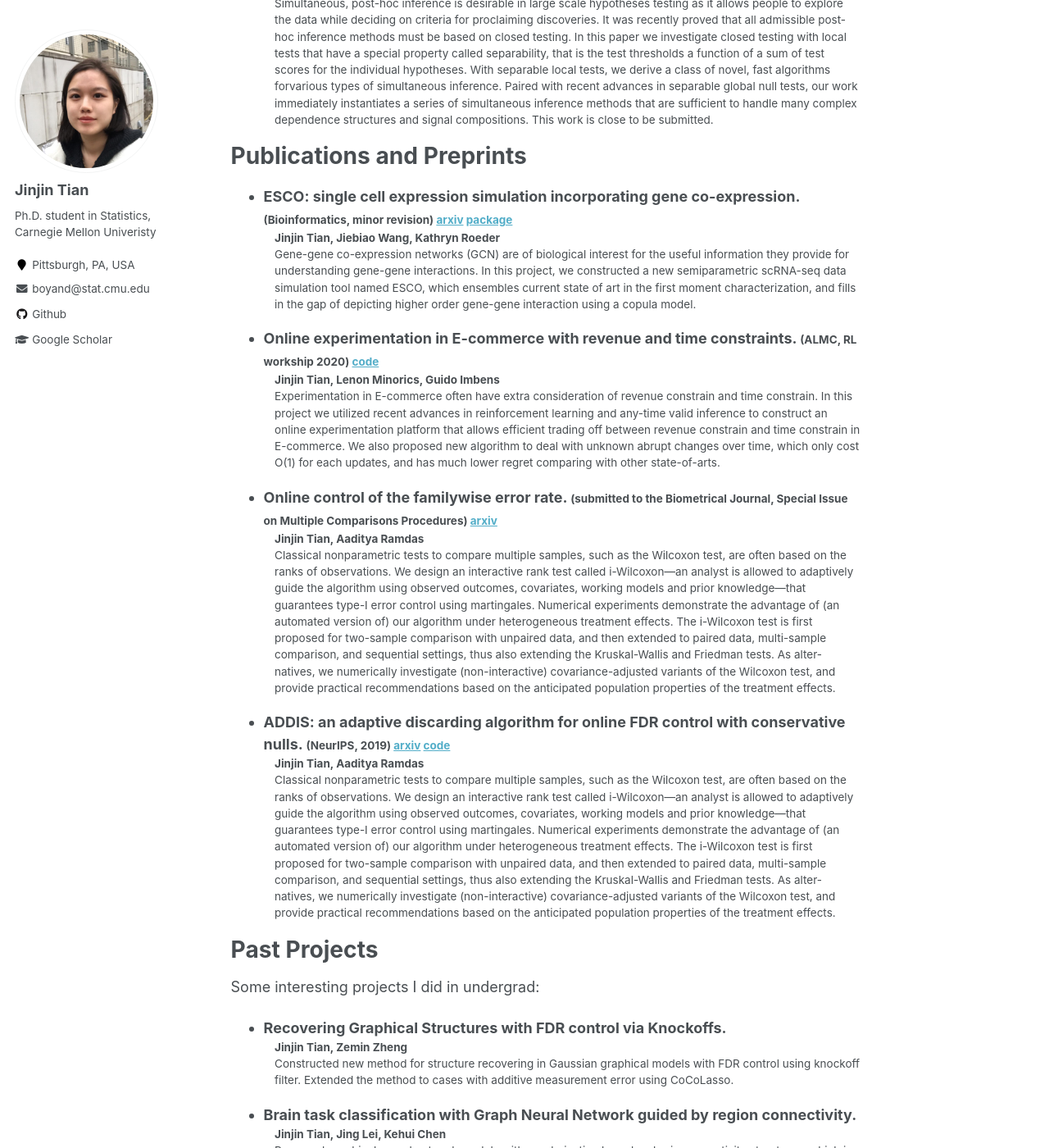
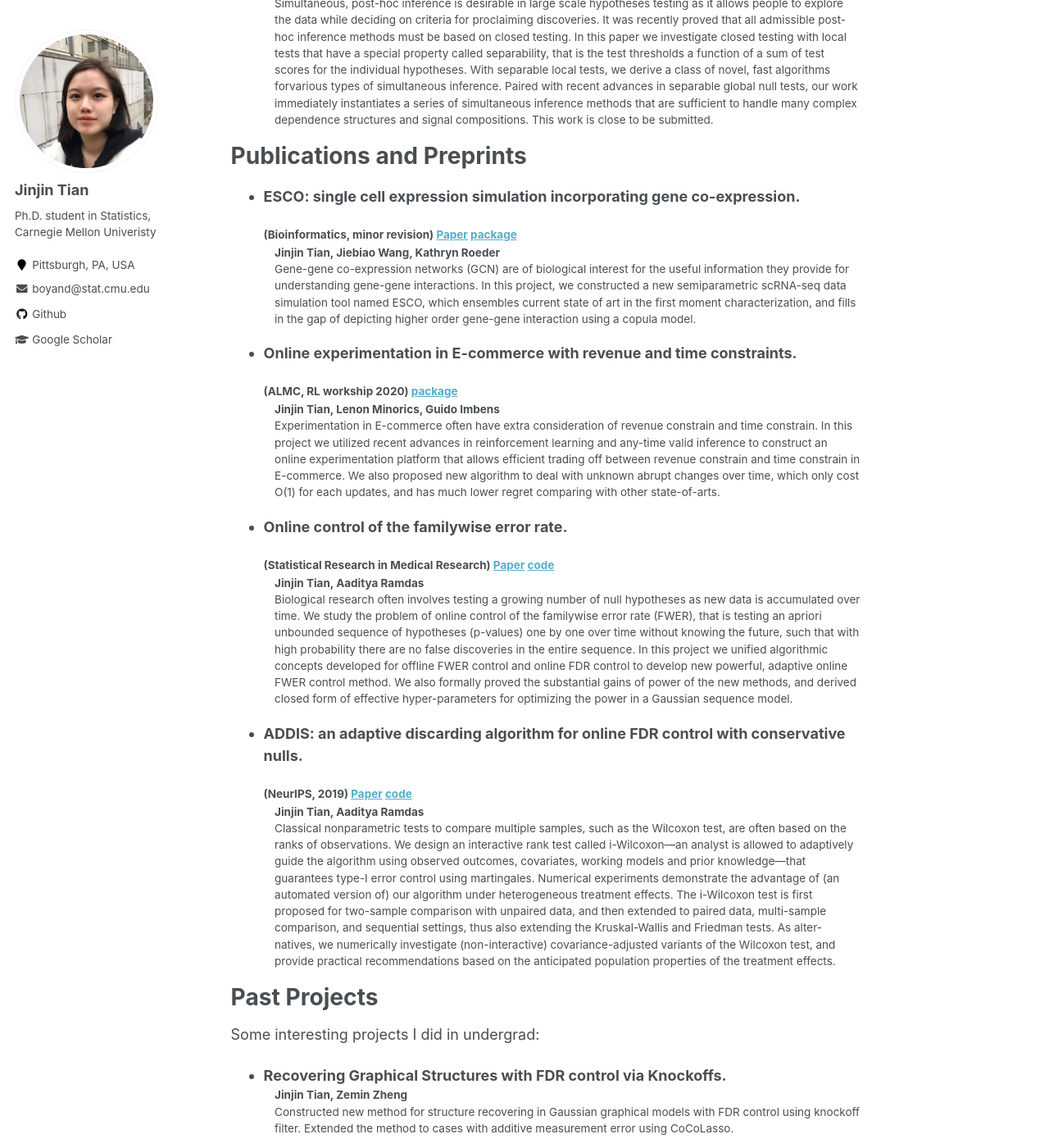
Before and after one commit to JINJINT/jinjint.github.io, a Jekyll site: the page built from _pages/about.md, in a window 1280 px wide and 1400 px high, scrolled down 1084 px. Shown: the whole window at 82% size. Built offline with Jekyll 4.4.1, drawn with Linux system fonts in a browser that asks for light colours.

```diff
--- a/_pages/about.md
+++ b/_pages/about.md
@@ -50,22 +50,26 @@
 Publications and Preprints
 =======
 
-* ESCO: single cell expression simulation incorporating gene co-expression. <small> (Bioinformatics, minor revision) [arxiv](https://www.biorxiv.org/content/10.1101/2020.10.20.347211v1) [package](https://github.com/JINJINT/ESCO)</small>
+* ESCO: single cell expression simulation incorporating gene co-expression.
+<small> (Bioinformatics, minor revision) [Paper](https://www.biorxiv.org/content/10.1101/2020.10.20.347211v1)  [package](https://github.com/JINJINT/ESCO)</small>
 : **Jinjin Tian, Jiebiao Wang, Kathryn Roeder**
 : Gene-gene co-expression networks (GCN) are of biological interest for the useful information they provide for understanding gene-gene interactions. In this project, we constructed a new semiparametric scRNA-seq data simulation tool named ESCO, which ensembles current state of art in the first moment characterization, and fills in the gap of depicting higher order gene-gene interaction using a copula model.
 
 
-* Online experimentation in E-commerce with revenue and time constraints. <small>(ALMC, RL workship 2020) [code](https://github.com/JINJINT/) </small>
+* Online experimentation in E-commerce with revenue and time constraints.
+<small>(ALMC, RL workship 2020)  [package](https://github.com/JINJINT/) </small>
 : **Jinjin Tian, Lenon Minorics, Guido Imbens**
 : Experimentation in E-commerce often have extra consideration of revenue constrain and time constrain. In this project we utilized recent advances in reinforcement learning and any-time valid inference to construct an online experimentation platform that allows efficient trading off between revenue constrain and time constrain in E-commerce. We also proposed new algorithm to deal with unknown abrupt changes over time, which only cost O(1) for each updates, and has much lower regret comparing with other state-of-arts.
 
 
-* Online control of the familywise error rate. <small>(submitted to the Biometrical Journal, Special Issue on Multiple Comparisons Procedures) [arxiv](https://arxiv.org/pdf/2009.05892.pdf) </small>
+* Online control of the familywise error rate.
+<small>(Statistical Research in Medical Research) [Paper](https://journals.sagepub.com/eprint/AYRRKZX7XMTVHKCFYBJY/full)  [code](https://github.com/JINJINT/onlineFWER) </small>
 : **Jinjin Tian, Aaditya Ramdas**
-: Classical nonparametric tests to compare multiple samples, such as the Wilcoxon test, are often based on the ranks of observations. We design an interactive rank test called i-Wilcoxon—an analyst is allowed to adaptively guide the algorithm using observed outcomes, covariates, working models and prior knowledge—that guarantees type-I error control using martingales. Numerical experiments demonstrate the advantage of (an automated version of) our algorithm under heterogeneous treatment effects. The i-Wilcoxon test is first proposed for two-sample comparison with unpaired data, and then extended to paired data, multi-sample comparison, and sequential settings, thus also extending the Kruskal-Wallis and Friedman tests. As alter- natives, we numerically investigate (non-interactive) covariance-adjusted variants of the Wilcoxon test, and provide practical recommendations based on the anticipated population properties of the treatment effects.
+: Biological research often involves testing a growing number of null hypotheses as new data is accumulated over time. We study the problem of online control of the familywise error rate (FWER), that is testing an apriori unbounded sequence of hypotheses (p-values) one by one over time without knowing the future, such that with high probability there are no false discoveries in the entire sequence. In this project we unified algorithmic concepts developed for offline FWER control and online FDR control to develop new powerful, adaptive online FWER control method. We also formally proved the substantial gains of power of the new methods, and derived closed form of effective hyper-parameters for optimizing the power in a Gaussian sequence model.
 
 
-* ADDIS: an adaptive discarding algorithm for online FDR control with conservative nulls. <small>(NeurIPS, 2019) [arxiv](https://papers.nips.cc/paper/9136-addis-an-adaptive-discarding-algorithm-for-online-fdr-control-with-conservative-nulls.pdf) [code](https://github.com/JINJINT/ADDIS)</small>
+* ADDIS: an adaptive discarding algorithm for online FDR control with conservative nulls.
+<small>(NeurIPS, 2019) [Paper](https://papers.nips.cc/paper/9136-addis-an-adaptive-discarding-algorithm-for-online-fdr-control-with-conservative-nulls.pdf) [code](https://github.com/JINJINT/ADDIS)</small>
 : **Jinjin Tian, Aaditya Ramdas**
 : Classical nonparametric tests to compare multiple samples, such as the Wilcoxon test, are often based on the ranks of observations. We design an interactive rank test called i-Wilcoxon—an analyst is allowed to adaptively guide the algorithm using observed outcomes, covariates, working models and prior knowledge—that guarantees type-I error control using martingales. Numerical experiments demonstrate the advantage of (an automated version of) our algorithm under heterogeneous treatment effects. The i-Wilcoxon test is first proposed for two-sample comparison with unpaired data, and then extended to paired data, multi-sample comparison, and sequential settings, thus also extending the Kruskal-Wallis and Friedman tests. As alter- natives, we numerically investigate (non-interactive) covariance-adjusted variants of the Wilcoxon test, and provide practical recommendations based on the anticipated population properties of the treatment effects.
 
```
